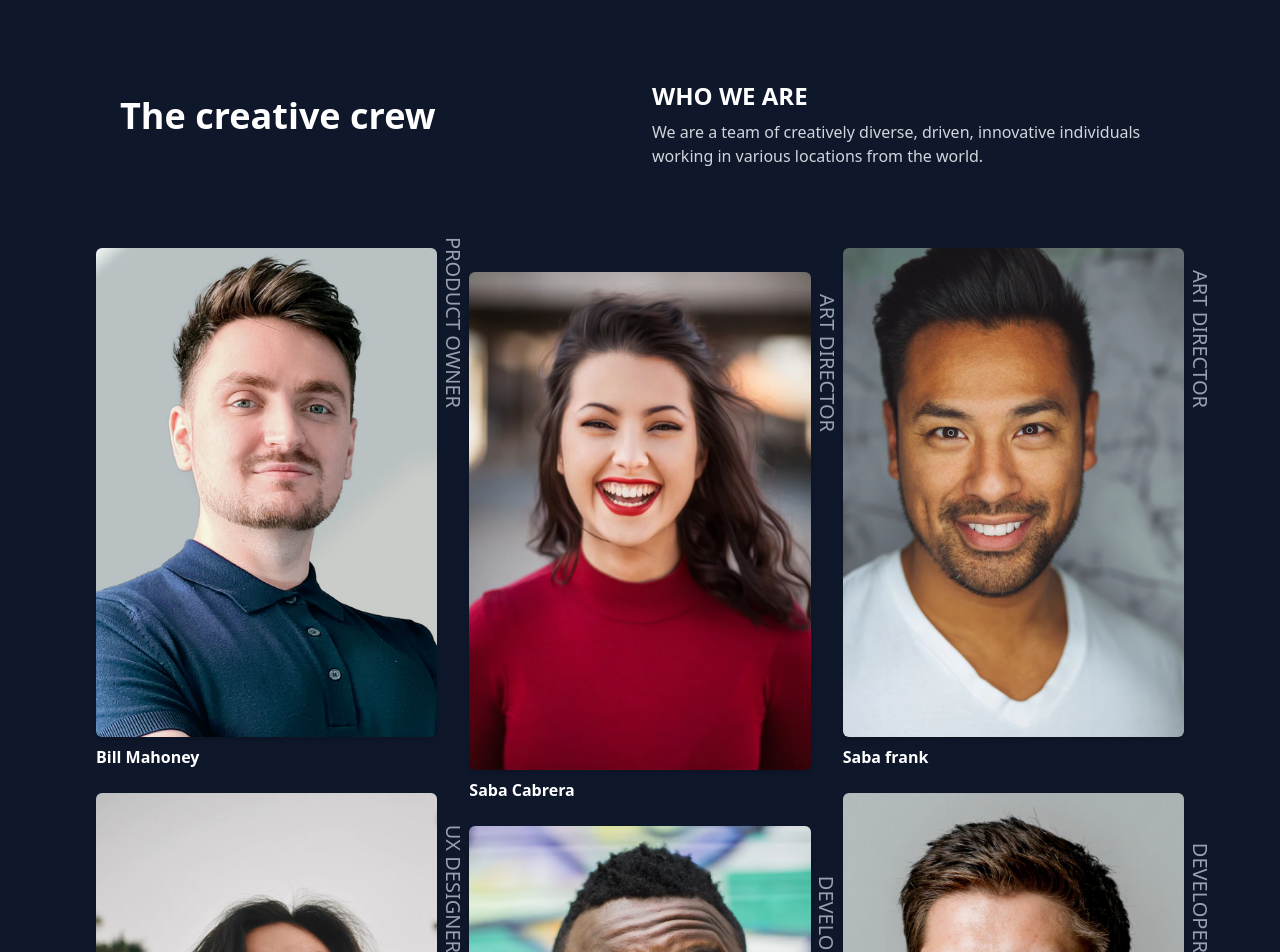
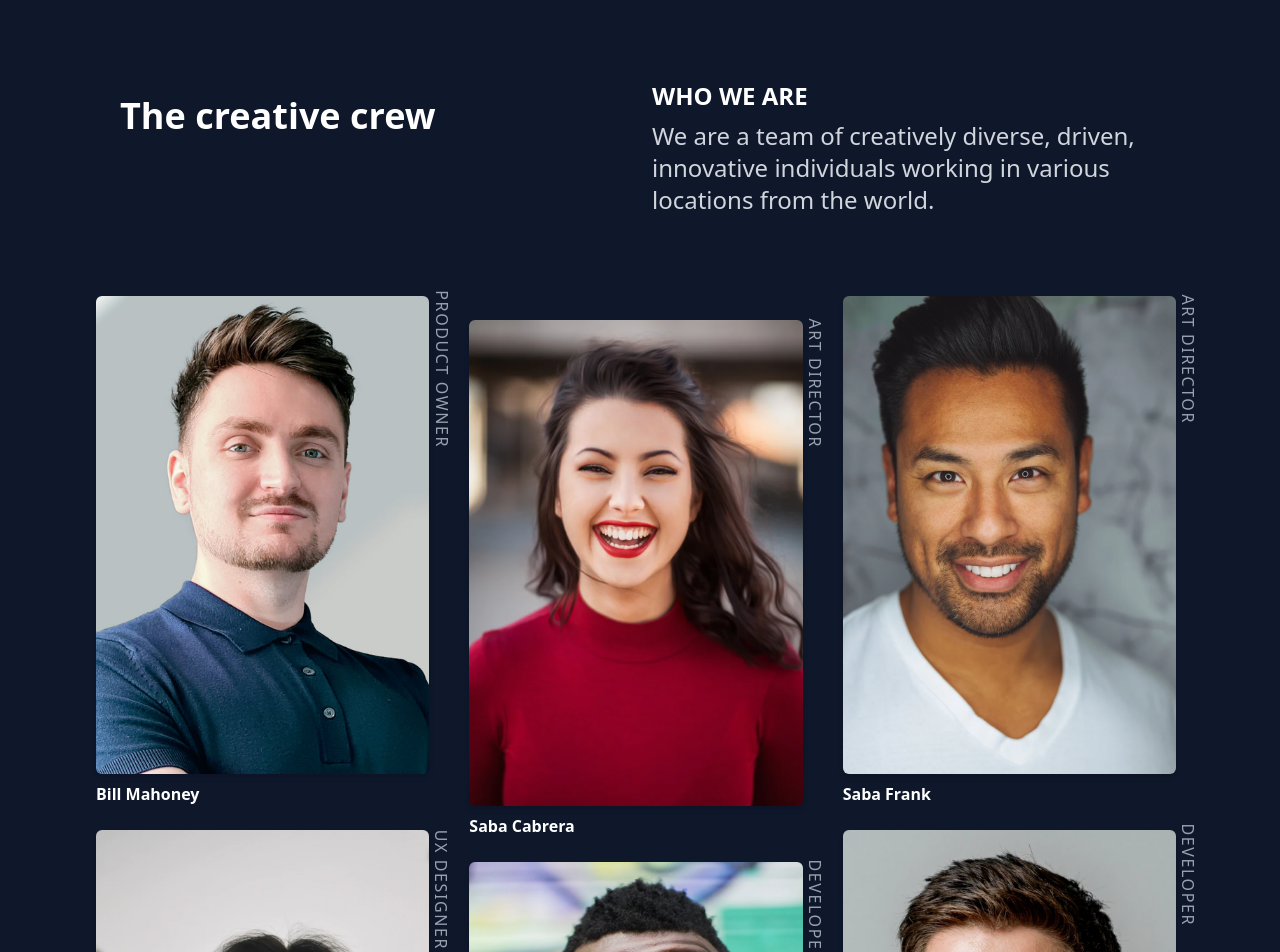
Before and after one commit to JPgitidaho/React-app-FUNVAL, a React (Vite) app: page / in a window 1280 px wide. Shown: the top 952 px of the page. Built offline with nearby package versions, Linux system fonts and the light colour scheme.

Commit message:
actualization

```diff
--- a/src/App.jsx
+++ b/src/App.jsx
@@ -3,21 +3,15 @@ import TeamGrid from "./components/TeamGrIds";
 
 function App() {
   return (
-    <main className="min-h-screen bg-slate-900 text-white ">
+    <main className="min-h-screen bg-slate-900 text-white pb-10">
       <header className="px-4 py-10 max-w-6xl mx-auto">
-
-
-
         <div className="grid grid-cols-1 md:grid-cols-2 gap-6 m-10">
-
           <h1 className="text-4xl font-bold py-4 text-center md:text-left">
             The creative crew
           </h1>
-
-
           <div className="flex flex-col items-center md:items-start text-center md:text-left">
             <h2 className="uppercase text-2xl font-bold mb-2">Who we are</h2>
-            <p className="text-gray-300  text-md max-w-xl">
+            <p className="text-gray-300  text-2xl ">
               We are a team of creatively diverse, driven, innovative individuals working in various locations from the world.
             </p>
           </div>
--- a/src/components/TeamCards.jsx
+++ b/src/components/TeamCards.jsx
@@ -1,22 +1,22 @@
-export default function TeamCard({ name, role, image }) {
+export default function TeamCard({ name, role, image, rolePosition }) {
   return (
-    <div className="relative">
+    <div className="grid grid-cols-[1fr_auto] grid-rows-[auto_auto] items-center gap-x-2 relative">
+      <img
+        src={image}
+        alt={name}
+        className="w-full h-auto object-cover rounded-md shadow-md row-span-2"
+      />
 
-      <p className="absolute top-40 right-[-30px]  text-xs md:text-xl uppercase text-gray-400 rotate-90 origin-top-right">
-        {role}
-      </p>
+<p
+  className={`text-md -right-1 text-bold uppercase text-gray-400 tracking-widest absolute rotate-90 origin-right ${rolePosition}`}
+>
+  {role}
+</p>
 
 
-      <div className="flex flex-col items-start">
-        <img
-          src={image}
-          alt={name}
-          className="w-full h-auto object-cover rounded-md shadow-md"
-        />
-        <h3 className="mt-2 font-bold text-white text-sm md:text-base">
-          {name}
-        </h3>
-      </div>
+      <h3 className="font-bold text-white text-sm md:text-base col-span-2 mt-2">
+        {name}
+      </h3>
     </div>
   );
 }
--- a/src/components/data.js
+++ b/src/components/data.js
@@ -3,29 +3,36 @@ export const team = [
     name: "Bill Mahoney",
     role: "Product Owner",
     image: "./assets/photo1.png",
+    rolePosition: "top-35 "
   },
   {
     name: "Saba Cabrera",
     role: "Art Director",
     image: "./assets/photo2.png",
+    rolePosition: "top-29 "
   },
-   { name: "Saba frank",
+  {
+    name: "Saba Frank",
     role: "Art Director",
     image: "./assets/photo3.png",
+    rolePosition: "top-29 "
   },
   {
-        name: "Skyla Lu",
-    role: "UX DESIGNER",
+    name: "Skyla Lu",
+    role: "UX Designer",
     image: "./assets/photo4.png",
+    rolePosition: "top-27 "
   },
-    {
-        name: "Grift Richards",
-    role: "DEVELOPER",
+  {
+    name: "Grift Richards",
+    role: "Developer",
     image: "./assets/photo5.png",
+    rolePosition: "top-22 "
   },
-    {
-        name: "Stan Jhon",
-    role: "DEVELOPER",
+  {
+    name: "Stan Jhon",
+    role: "Developer",
     image: "./assets/photo6.png",
-  },
+    rolePosition: "top-21 "
+  }
 ];
--- a/tailwind.config.js
+++ b/tailwind.config.js
@@ -1,4 +1,3 @@
-
 export default {
   darkMode: 'class',
   content: [
@@ -7,8 +6,13 @@ export default {
   ],
   theme: {
     extend: {
-
+      spacing: {
+        33: '8.25rem',
+        27: '6.75rem',
+        25: '6.25rem',
+        21: '5.25rem',
+      },
     },
   },
   plugins: [],
-}
+};
```
